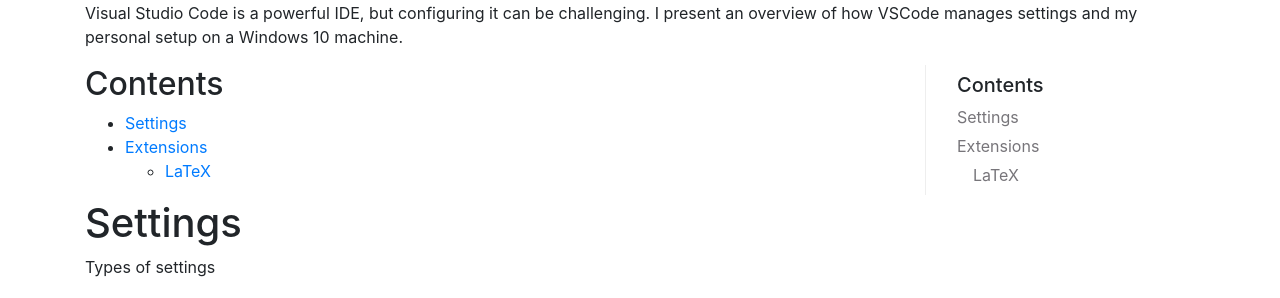
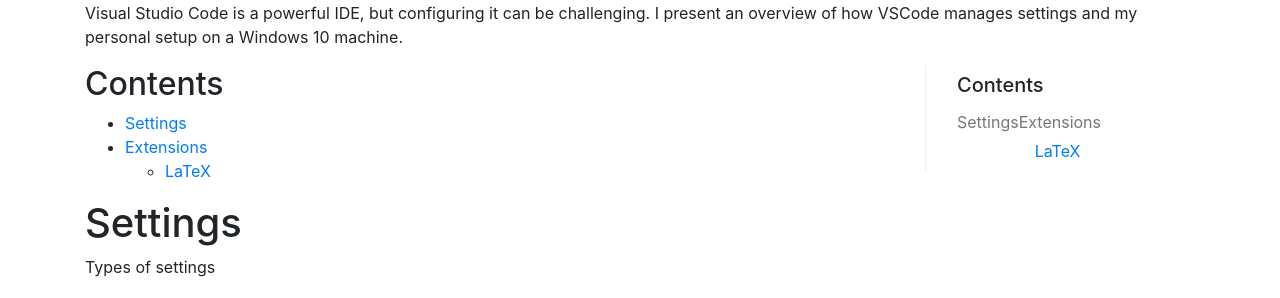
Before and after one commit to bentyeh/bentyeh.github.io, a Jekyll site: the page built from _posts/2018-11-05-vscode.md, in a window 1280 px wide. Shown: the part 160-458 px from the top of the page. Built offline with Jekyll 4.4.1, drawn with Linux system fonts in a browser that asks for light colours.

Commit message:
Enable ScrollSpy for floating TOC

```diff
--- a/_layouts/default.html
+++ b/_layouts/default.html
@@ -56,7 +56,7 @@ layout: compress
   {% include analytics.html %}
 </head>
 
-<body>
+<body data-spy="scroll" data-target="#{{ layout.toc_nav_id }}" style="position: relative">
   {% include navbar.html %}
 
   <div class="container">
--- a/_layouts/post.html
+++ b/_layouts/post.html
@@ -1,18 +1,19 @@
 ---
 layout: default
+toc_nav_id: toc-nav
 ---
 
 {%- if page.use_toc -%}
     <div class="row">
-        <div class="col-xl-9">
+        <main class="col-xl-9">
             <h2>Contents</h2>
             {% include toc.html html=content %}
             {{ content }}
-        </div>
+        </main>
 
-        <nav class="d-none d-xl-block col-xl-3 toc-nav">
+        <nav class="d-none d-xl-block col-xl-3 toc-nav" id="{{ layout.toc_nav_id }}">
             <h5 class="toc-nav-title">Contents</h5>
-            {% include toc.html html=content %}
+            {% include toc.html html=content class="nav" anchor_class="nav-link" %}
         </nav>
     </div>
 {%- else -%}
--- a/css/website.css
+++ b/css/website.css
@@ -306,9 +306,11 @@ hr {
   display: block;
   margin-top: 0.3rem;
   color: #77757a;
+  padding: 0;
 }
 
-.toc-nav li a:hover {
+.toc-nav li a:hover,
+.toc-nav li a.active {
   color: #007bff;
   text-decoration: none;
 }
```
